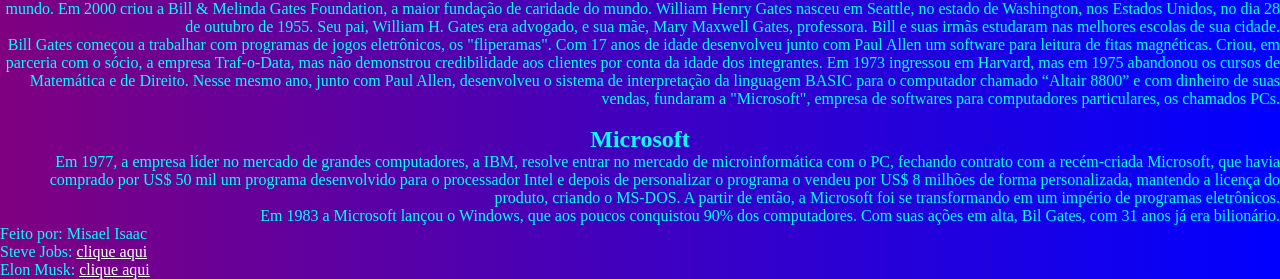
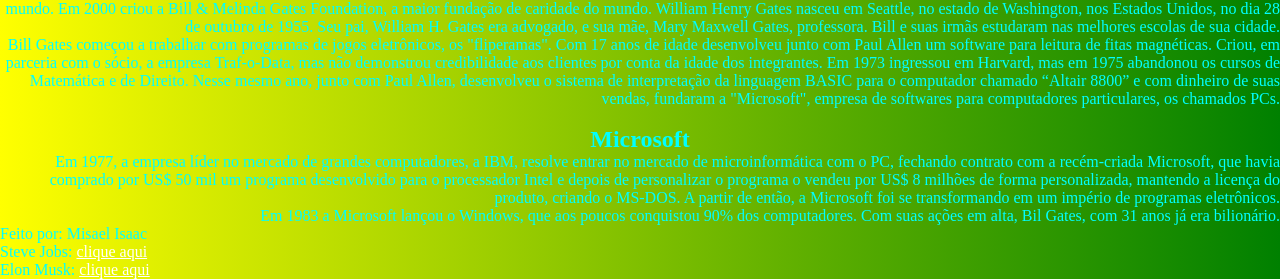
Before and after one commit to Misaki007/meusitehtml, a plain HTML site: page index2.html in a window 1280 px wide. Shown: the part 686-965 px from the top of the page. Drawn offline with Linux system fonts and the light colour scheme.

Commit message:
Update style.css

```diff
--- a/style.css
+++ b/style.css
@@ -4,7 +4,7 @@
 }
 
 body {
-  background-image: linear-gradient(to right, purple, blue);
+  background-image: linear-gradient(to right, yellow, green);
 }
 
 p.a{
```
